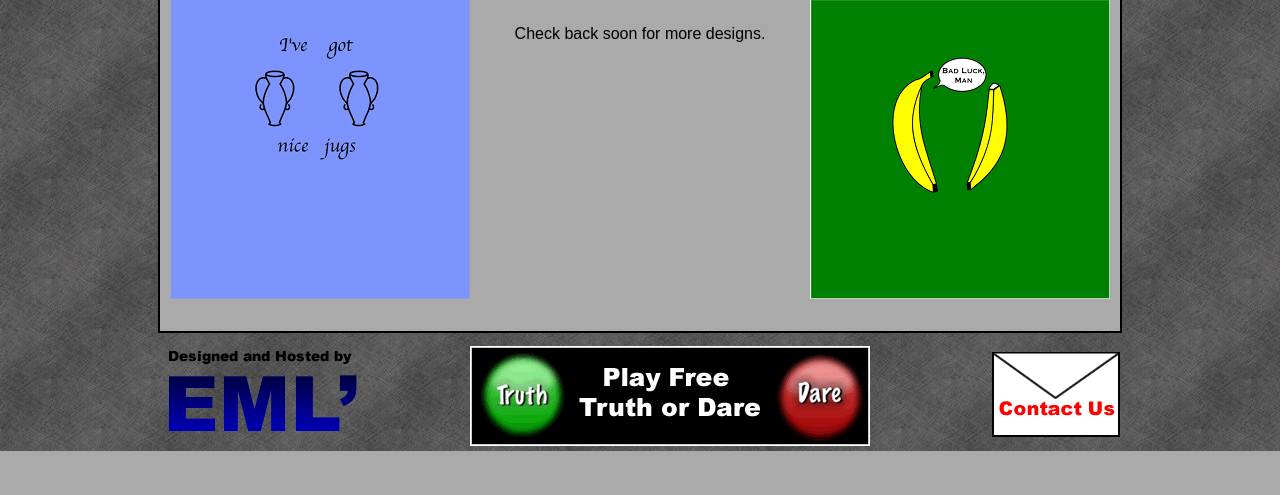
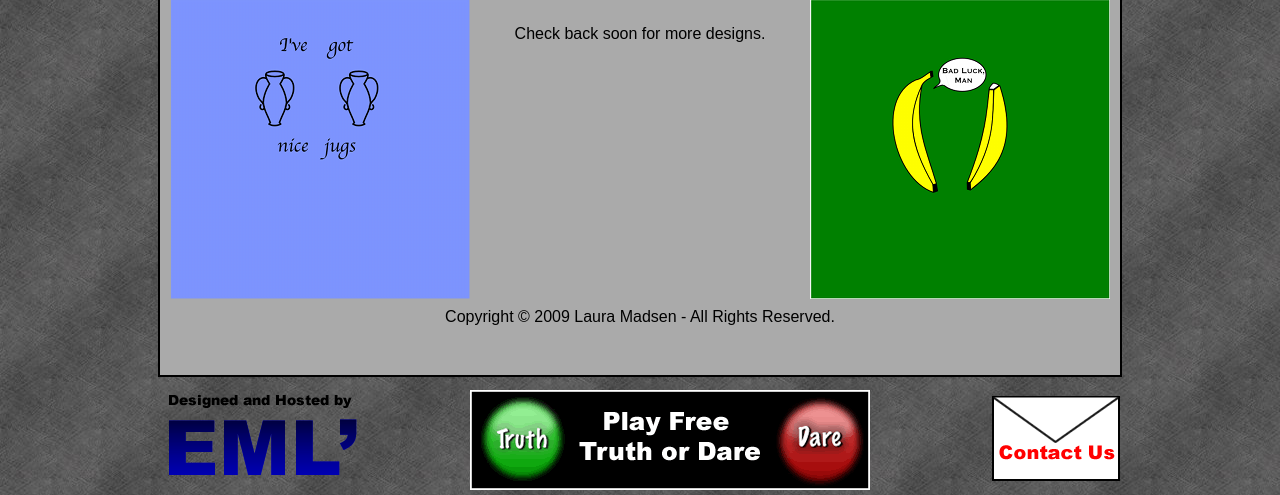
Before and after one commit to emlprime/foa, a Django app: template templates/index.html in a window 1280 px wide. Shown: the part 522-1017 px from the top of the page. Before the commit the page ends 973 px from the top, so only its background shows below. Run offline with Django 3.2, Linux system fonts and the light colour scheme; the template is opened without the code that fills it, so the values that code supplies are empty.

Commit message:
also added copyright line to index

```diff
--- a/templates/index.html
+++ b/templates/index.html
@@ -14,4 +14,7 @@
 <a href="/products/f_ck_off_tee/"><img src="/site_media/images/fo_md_fuck_off.png" alt="Fuck Off Tee" /></a>
 <a href="/products/bad_luck_banana_tee/"><img src="/site_media/images/fo_md_bad_luck_banana.png" alt="Bad Luck Banana Tee" /></a>
 </div>
+<div class="clear">&nbsp;</div>
+<p>Copyright &copy; 2009 Laura Madsen - All Rights Reserved.</p>
+
 {% endblock %}
```
